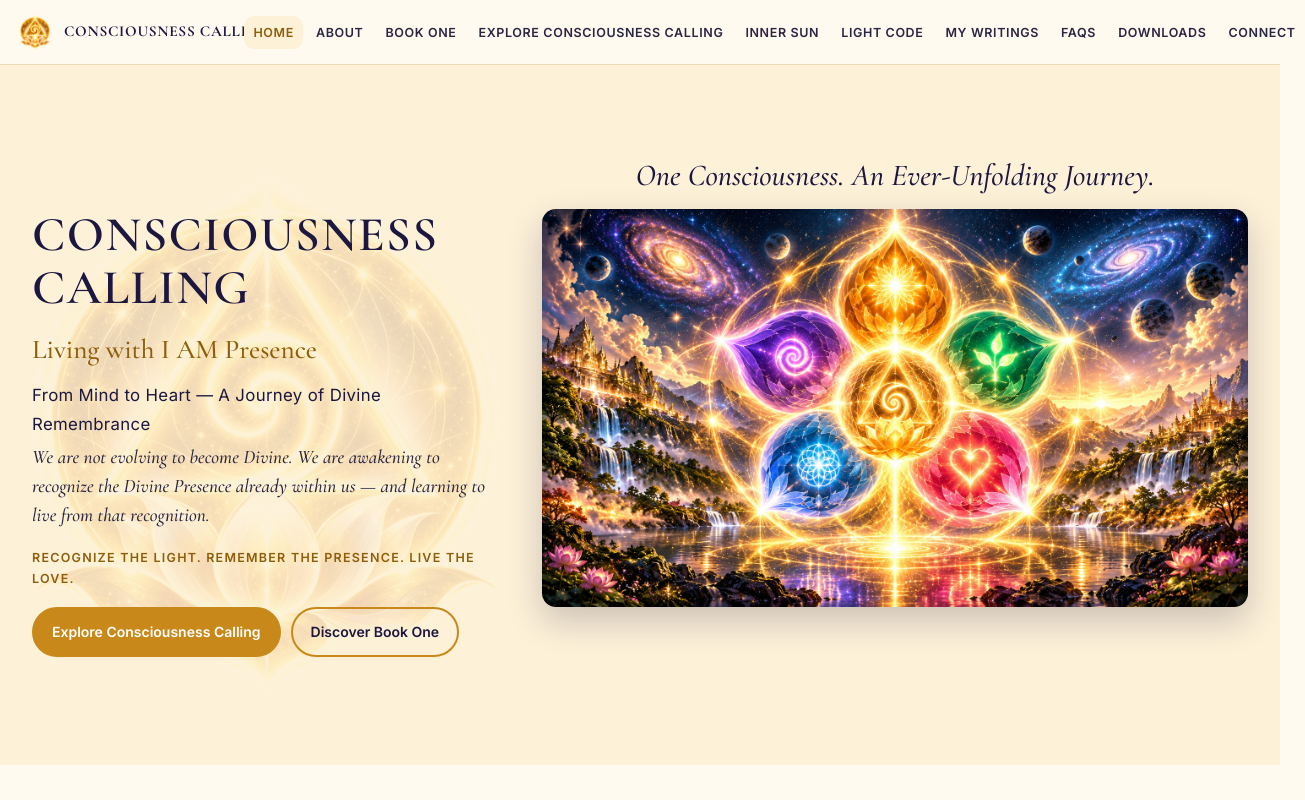
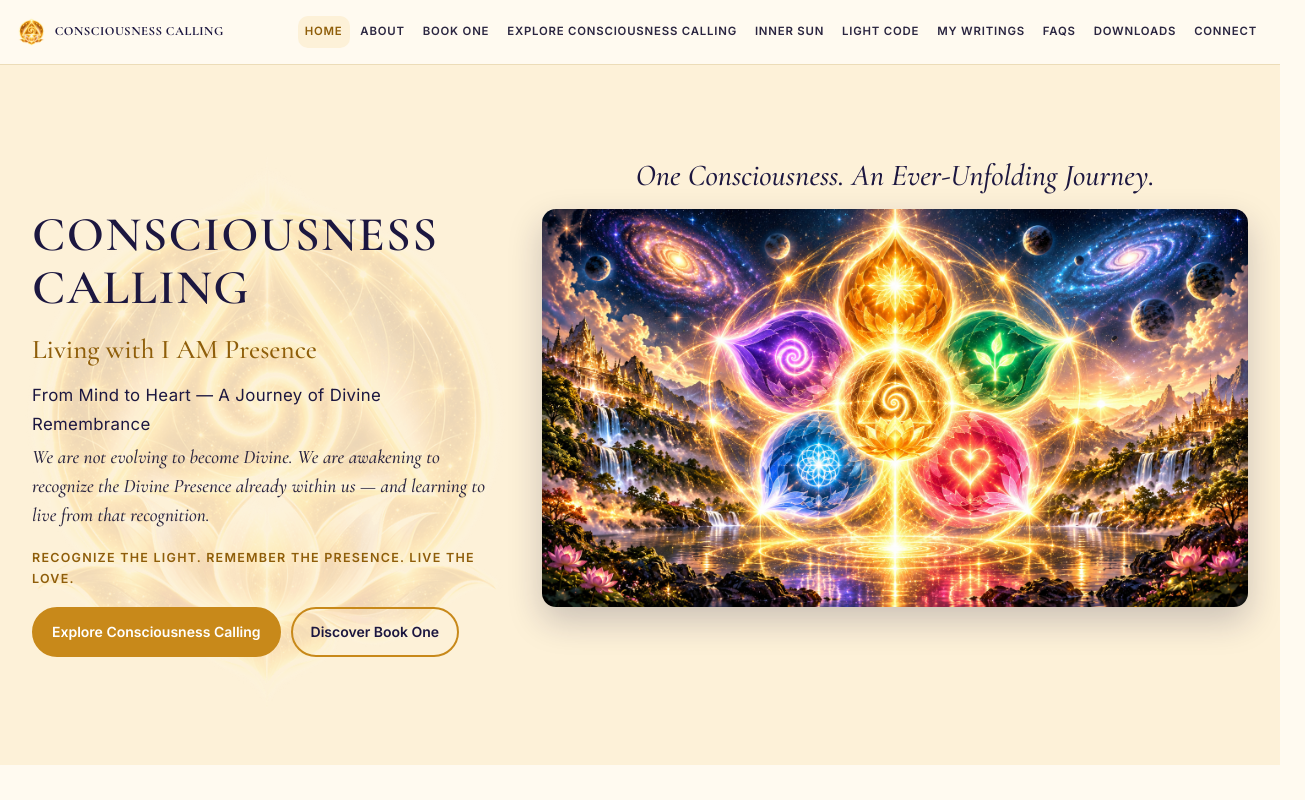
Before and after one commit to parth-storymirror/conciousness_calling_demo, a website: page index.html in a window 1280 px wide. Shown: the top 800 px of the page, 1305 px wide, since content can reach past the window. Drawn offline with nearby package versions, Linux system fonts and the light colour scheme; no server answers.

Commit message:
Header: fluid logo and navbar sizing so they never overlap

```diff
--- a/css/style.css
+++ b/css/style.css
@@ -937,3 +937,13 @@ main .lightcode,.mnote .lightcode,.edition .lightcode,.faq-body .lightcode{margi
   .sampletable,.sampletable th,.sampletable td{width:auto!important}
   .sampletable td:last-child{text-align:left}
 }
+
+/* Header: one fluid row from 1241px up. Brand and links scale smoothly with the window width,
+   so they never overlap and nothing is hidden. */
+@media (min-width:1241px){
+  .site-header .wrap{gap:clamp(8px,1.2vw,24px)}
+  .brand{flex:0 1 auto;min-width:0;font-size:clamp(.78rem,.55vw + .35rem,1rem);letter-spacing:.04em;gap:8px}
+  .brand img{width:clamp(28px,2.4vw,38px);height:clamp(28px,2.4vw,38px)}
+  .nav{flex:0 1 auto;min-width:0;gap:clamp(0px,.3vw,6px)}
+  .nav a{padding:9px clamp(5px,.55vw,12px);font-size:clamp(10.5px,.5vw + 5px,13px);letter-spacing:clamp(.02em,.3vw - .02em,.07em)}
+}
```
